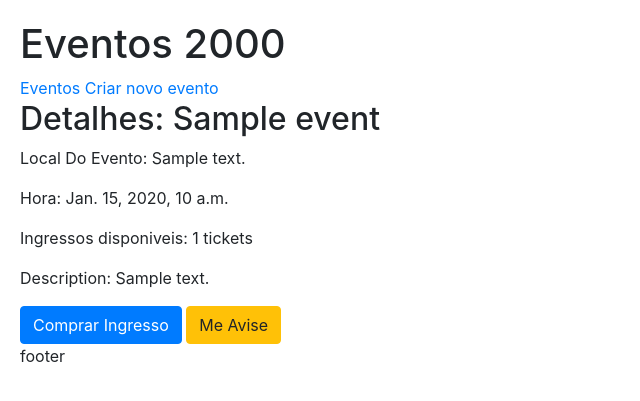
After one commit to mayconhuanca-ecore/event-system, a Django app: page /events/1/ in a window 1280 px wide. The commit adds this page. Shown: the top 401 px of the page, without its empty margins (0-640 px from the left). Run offline with Django 5.2, Linux system fonts and the light colour scheme; tables that the repository leaves empty hold one stand-in row (values such as "Sample post").

Commit message:
add event details page

```diff
--- /dev/null
+++ b/events/templates/events/detail.html
@@ -0,0 +1,14 @@
+{% extends "events/base.html" %}
+
+{% block content %}
+    <h2>Detalhes: {{event.title}}</h2>
+
+    <p>Local Do Evento: {{event.address}}</p>
+    <p>Hora: {{event.date}}</p>
+    <p>Ingressos disponiveis: {{event.number_ticket}} tickets</p>
+    <p>Description: {{event.description}}</p>
+
+    <button type="button" class="btn btn-primary">Comprar Ingresso</button>
+    <button type="button" class="btn btn-warning">Me Avise</button>
+
+{% endblock %}
--- a/events/templates/events/events.html
+++ b/events/templates/events/events.html
@@ -20,7 +20,7 @@
 
                         <br/>
 
-                        <a>Ver Detalhes</a>
+                        <a href="{% url 'events:event_details' event.id %}">Ver Detalhes</a>
                     </li>
                 {% endfor %}
             </ul>
--- a/events/urls.py
+++ b/events/urls.py
@@ -5,5 +5,6 @@ from . import views
 app_name = "events"
 urlpatterns = [
     path('', views.events_page, name="index"),
-    path('criar-evento/', views.create_event, name="create_event")
+    path('criar-evento/', views.create_event, name="create_event"),
+    path('<int:event_id>/', views.event_detail, name="event_details")
 ]
--- a/events/views.py
+++ b/events/views.py
@@ -1,5 +1,5 @@
 from django.http import HttpResponse, HttpResponseRedirect
-from django.shortcuts import render
+from django.shortcuts import render, get_object_or_404
 from .models import Event, Category
 from django.contrib.auth.models import User
 from django.urls import reverse
@@ -61,3 +61,12 @@ def create_event(request):
         return render(request, "events/create-event.html", context)
 
     return events_page(request);
+
+def event_detail(request, event_id):
+    event = get_object_or_404(Event, pk=event_id)
+
+    context = {
+        "event": event
+    }
+
+    return render(request, "events/detail.html", context)
```
